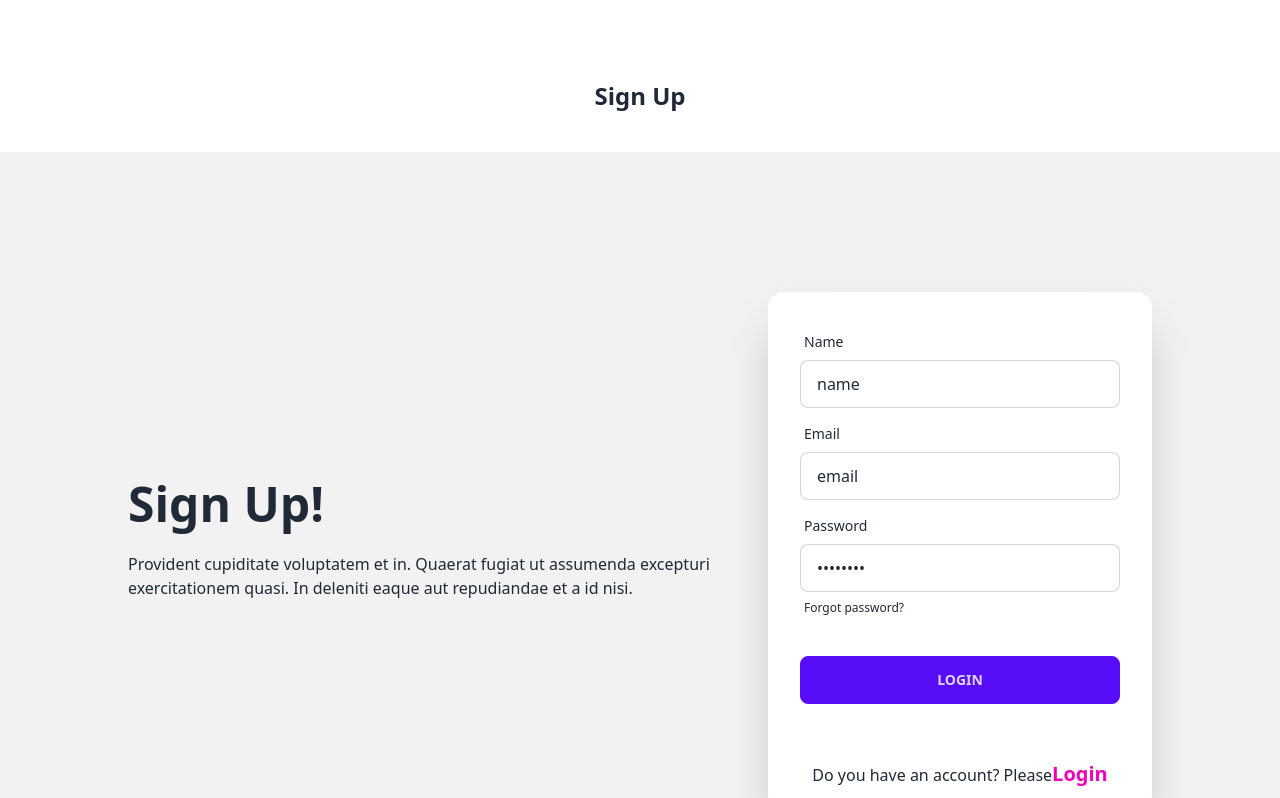
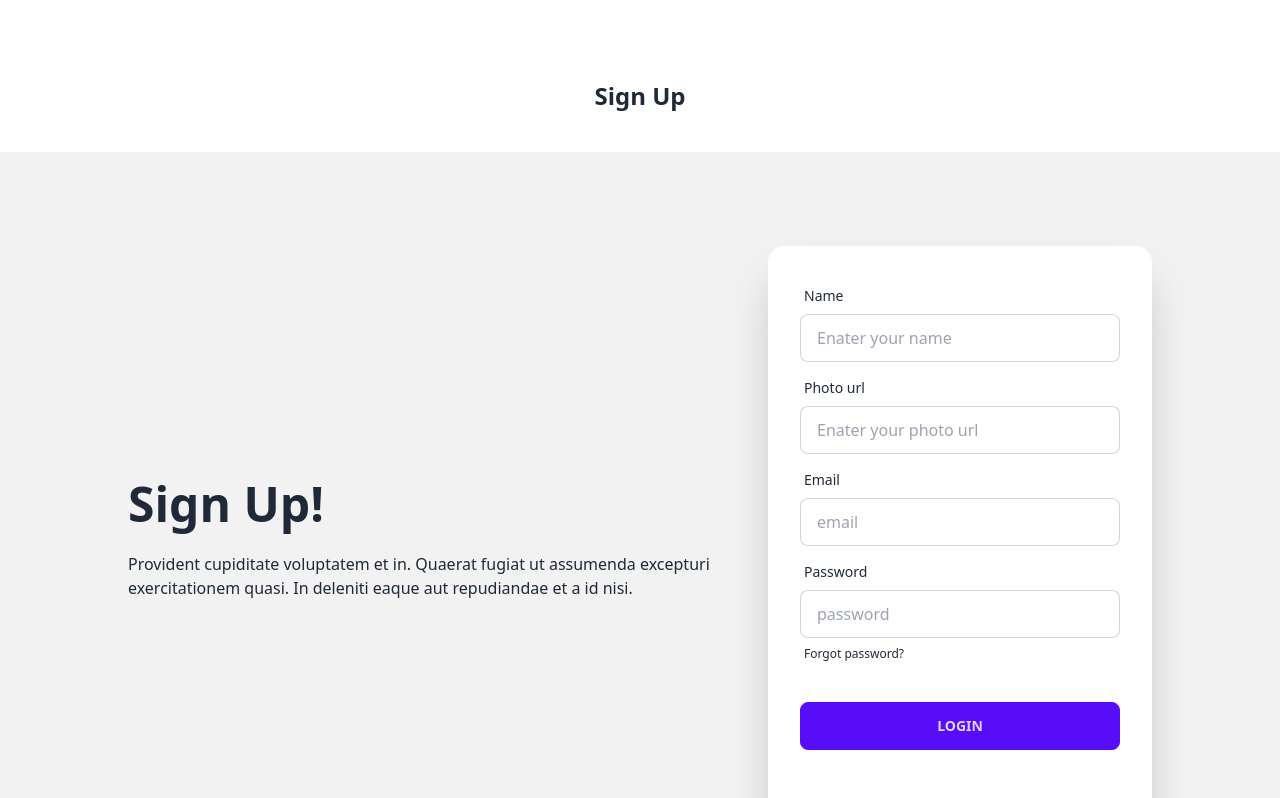
Before and after one commit to sumonpaul55/bistrw-boss-resturant-client, a React (Vite) app: page /signUp in a window 1280 px wide. Shown: the top 798 px of the page. Built offline with nearby package versions, Linux system fonts and the light colour scheme; no server answers.

Commit message:
urse nav showed with img

```diff
--- a/src/nvabar/Navbar.jsx
+++ b/src/nvabar/Navbar.jsx
@@ -18,8 +18,13 @@ const Navbar = () => {
         <li><Link to="/">Home</Link></li>
         <li><Link to="/menu">Menu</Link></li>
         <li><Link to={`/order/salad`}>Order Food</Link></li>
+
         {
-            !loading && user ? <button onClick={handleLogout}>Logout</button> :
+            !loading && user ? <div className='mx-3 flex gap-1 items-center'>
+                <img src={user?.photoURL} referrerPolicy='no-referrer' className='w-8 h-8 rounded-full' alt="" />
+                <button onClick={handleLogout}>Logout</button>
+            </div>
+                :
                 <li><Link to={`/login`}>Login</Link></li>
         }
     </>
@@ -45,6 +50,7 @@ const Navbar = () => {
                         {/* nav list */}
                         {nablist}
                     </ul>
+
                 </div>
                 <div className="navbar-end">
 
--- a/src/pages/login/Login.jsx
+++ b/src/pages/login/Login.jsx
@@ -10,6 +10,7 @@ const Login = () => {
     const { signIn } = useContext(AuthContext)
     const navigate = useNavigate();
     const location = useLocation();
+    const fromLogin = location?.state?.from?.pathname || "/";
     const handleLogin = (e) => {
         e.preventDefault();
         const form = e.target;
@@ -20,7 +21,7 @@ const Login = () => {
             .then(res => {
                 const user = res.user
                 user && toast(`Welcome back ${user?.displayName}`)
-                navigate(location.state ? location.state : "/")
+                navigate(fromLogin, { replace: true })
             })
             .catch(err => {
                 console.log(err)
--- a/src/pages/signUp/Signup.jsx
+++ b/src/pages/signUp/Signup.jsx
@@ -9,7 +9,7 @@ import { updateProfile } from 'firebase/auth';
 const Signup = () => {
     const { createUser } = useContext(AuthContext)
 
-    const { register, handleSubmit, formState: { errors }, } = useForm()
+    const { register, handleSubmit, reset, formState: { errors }, } = useForm()
     const navigate = useNavigate()
     const onSubmit = data => {
         // console.log(data.name, data.email, data.password)
@@ -17,12 +17,14 @@ const Signup = () => {
         createUser(data.email, data.password)
             .then(res => {
                 updateProfile(res.user, {
-                    displayName: data.name
+                    displayName: data.name,
+                    photoURL: data.photourl
                 }).then().catch()
                 toast('You have signed up successfully', {
                     position: "bottom-right",
                     autoClose: 2000
                 });
+                reset()
                 navigate("/")
             }).catch(err => {
                 toast(`${err.message}`, {
@@ -48,21 +50,29 @@ const Signup = () => {
                                     <label className="label">
                                         <span className="label-text">Name</span>
                                     </label>
-                                    <input type="text" defaultValue="name" {...register("name", { required: true })} placeholder="Enater your name" className="input input-bordered" />
+                                    <input type="text" defaultValue="" {...register("name", { required: true })} placeholder="Enater your name" className="input input-bordered" />
                                     {errors.name && <span className='text-red-600'>Name field is required</span>}
+                                </div>
+                                {/* photo url */}
+                                <div className="form-control">
+                                    <label className="label">
+                                        <span className="label-text">Photo url</span>
+                                    </label>
+                                    <input type="text" defaultValue="" {...register("photourl", { required: true })} placeholder="Enater your photo url" className="input input-bordered" />
+                                    {errors.photourl && <span className='text-red-600'>photourl must required</span>}
                                 </div>
                                 <div className="form-control">
                                     <label className="label">
                                         <span className="label-text">Email</span>
                                     </label>
-                                    <input required type="email" defaultValue="email" {...register("email", { required: true })} name='email' placeholder="email" className="input input-bordered" />
+                                    <input required type="email" defaultValue="" {...register("email", { required: true })} name='email' placeholder="email" className="input input-bordered" />
                                     {errors.email && <span className='text-red-600'>Email must required</span>}
                                 </div>
                                 <div className="form-control">
                                     <label className="label">
                                         <span className="label-text">Password</span>
                                     </label>
-                                    <input type="password" name='password' defaultValue="password" {...register("password", { required: true, minLength: 6, maxLength: 20, pattern: /^(?=.*[0-9])(?=.*[!@#$%^&*])[a-zA-Z0-9!@#$%^&*]{6,16}$/ })} placeholder="password" className="input input-bordered" />
+                                    <input type="password" name='password' defaultValue="" {...register("password", { required: true, minLength: 6, maxLength: 20, pattern: /^(?=.*[0-9])(?=.*[!@#$%^&*])[a-zA-Z0-9!@#$%^&*]{6,16}$/ })} placeholder="password" className="input input-bordered" />
                                     {errors.password?.type === "required" && <span className='text-red-600'>Password is 6 character required</span>}
                                     {errors.password?.type === "minLength" && <span className='text-red-600'>Password is 6 character</span>}
                                     {errors.password?.type === "maxLength" && <span className='text-red-600'>Password must be less than 20 character</span>}
--- /dev/null
+++ b/src/routes/PrivetRoute.jsx
@@ -0,0 +1,15 @@
+import React, { useContext } from 'react';
+import { AuthContext } from '../AuthProvider';
+import { Navigate, useLocation } from 'react-router-dom';
+const PrivetRoute = ({ children }) => {
+    const { user, loading } = useContext(AuthContext)
+    const location = useLocation();
+    if (loading) {
+        return <div className='animate-spin bg-black w-5 h-5 mx-auto mt-20 mb-5'></div>
+    }
+    if (user) {
+        return children
+    }
+    return <Navigate to="/login" state={{ from: location }} replace></Navigate>
+};
+export default PrivetRoute;
--- a/src/routes/Routes.jsx
+++ b/src/routes/Routes.jsx
@@ -8,6 +8,7 @@ import Home from "../pages/home/Home"
 import Order from "../pages/order/Order";
 import Login from "../pages/login/Login";
 import Signup from "../pages/signUp/Signup";
+import PrivetRoute from "./PrivetRoute";
 const routers = createBrowserRouter([
     {
         path: "/",
@@ -23,7 +24,7 @@ const routers = createBrowserRouter([
             },
             {
                 path: "/order/:category",
-                element: <Order></Order>
+                element: <PrivetRoute><Order></Order></PrivetRoute>
             },
             {
                 path: "login",
```
